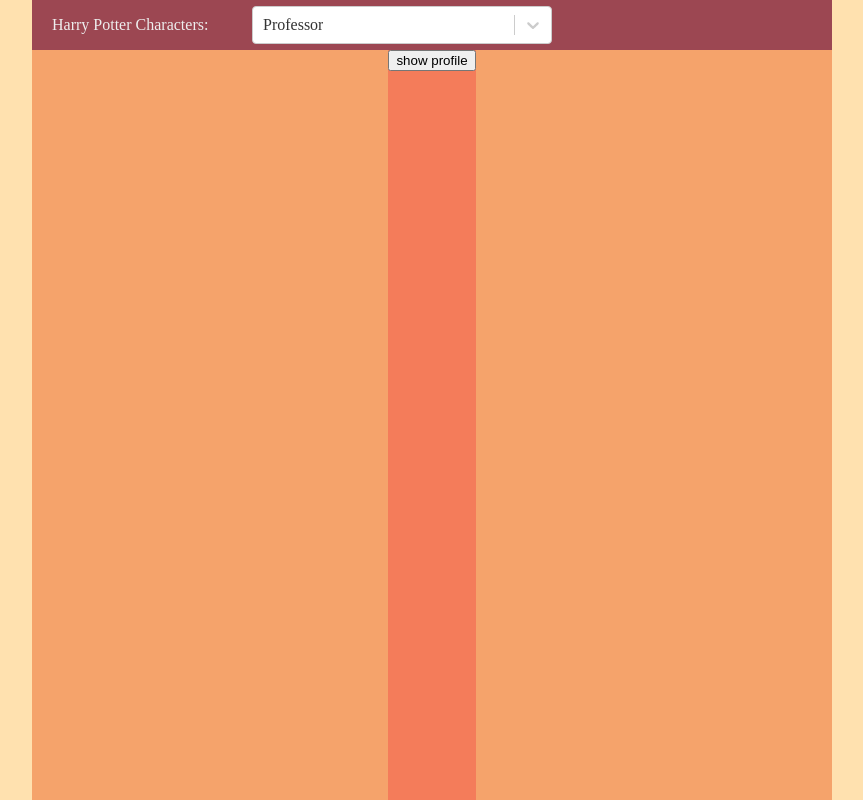
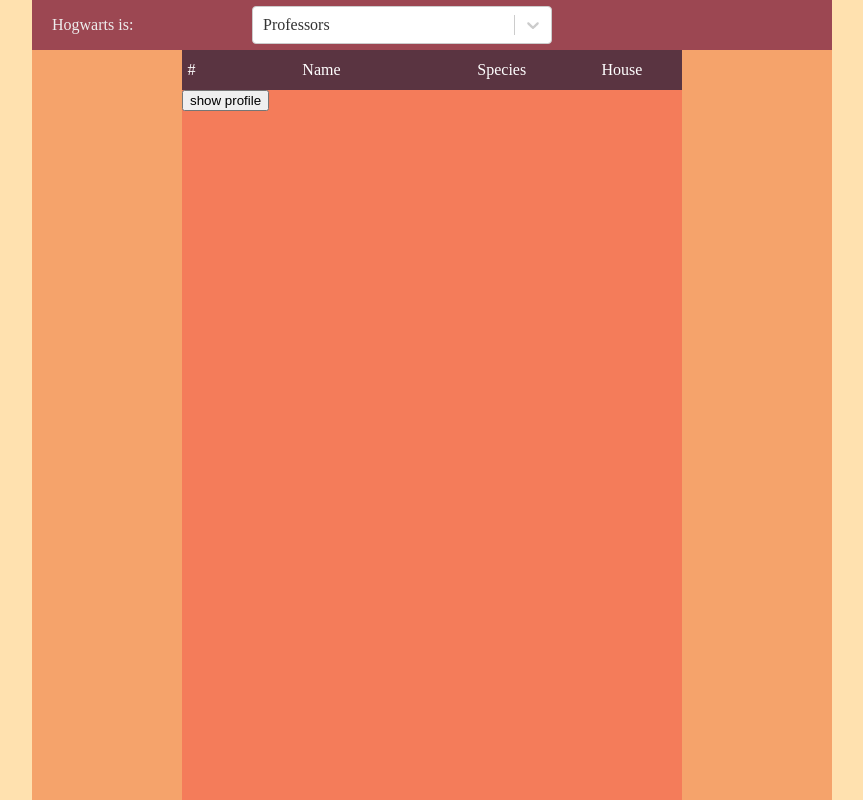
Before and after one commit to vaterpir/newpotter, a React app: page / in a window 1280 px wide. Shown: the whole page, without its empty margins (208-1071 px from the left). Built offline with nearby package versions, Linux system fonts and the light colour scheme.

Commit message:
add head table

```diff
--- a/src/components/App.js
+++ b/src/components/App.js
@@ -5,17 +5,13 @@
 
 import '../styles/App.css';
 const xhr = new XMLHttpRequest();
-const baseURL = 'https://www.potterapi.com/v1/';
-const keyURL =
-  '?key=$2a$10$dSooM7l5aj6uLNFOmwf/SObKzKhMgFSrbie2BUTrRmz5hw/jj6Wme';
-const mainURL = 'characters/';
 
 export const App = () => {
   const [displaySwitch, setDisplaySwitch] = useState(true);
   const [data, setData] = useState([]);
   const [avatar, setAvatar] = useState('');
 
-  const getAvatar = (url, type) => {
+  const getData = (url, type) => {
     if (type === 'avatar') setAvatar('/src/img/avatar.jpg');
     xhr.open('GET', url, true);
     xhr.onload = () => {
@@ -35,12 +31,12 @@
   return (
     <div className="App">
       <div className="content">
-        <Menu setSwitch={setDisplaySwitch} />
+        <Menu setSwitch={setDisplaySwitch} getData={getData} />
 
         <Table
           setSwitch={setDisplaySwitch}
           displaySwitch={displaySwitch}
-          getAvatar={getAvatar}
+          getAvatar={getData}
         />
 
         <Profile
--- a/src/components/Menu.js
+++ b/src/components/Menu.js
@@ -1,28 +1,38 @@
 import React from 'react';
 import Select from 'react-select';
 
+const baseURL = 'https://www.potterapi.com/v1/';
+const mainURL = 'characters/';
+const keyURL =
+  '?key=$2a$10$dSooM7l5aj6uLNFOmwf/SObKzKhMgFSrbie2BUTrRmz5hw/jj6Wme';
+
 const optionsSelect = [
-  { value: 'Professor', label: 'Professor' },
-  { value: 'Student', label: 'Student' },
-  { value: 'Other', label: 'Other' },
+  { value: 'Professors', label: 'Professors' },
+  { value: 'Students', label: 'Students' },
+  { value: 'Others', label: 'Others' },
 ];
 const customStyles = {
   option: (provided, state) => ({
     ...provided,
-    color: state.isSelected ? 'red' : 'blue',
+    color: state.isSelected ? '#5a3441' : '#9c4752',
   }),
 };
 
-export const Menu = ({ setSwitch }) => {
+export const Menu = ({ setSwitch, getData }) => {
+  const fullURL = `${baseURL}${mainURL}${keyURL}`;
+  const change = (type) => {
+    setSwitch(true);
+    getData(fullURL, type);
+  };
   return (
     <div className="Menu">
-      <div className="logoMenu">Harry Potter Characters:</div>
+      <div className="logoMenu">Hogwarts is:</div>
       <div>
         <Select
           defaultValue={optionsSelect[0]}
           options={optionsSelect}
           styles={customStyles}
-          onChange={() => setSwitch(true)}
+          onChange={(event) => change(event.value)}
         />
       </div>
     </div>
--- a/src/components/Table.js
+++ b/src/components/Table.js
@@ -5,6 +5,14 @@
 export const Table = ({ setSwitch, displaySwitch, getAvatar }) => {
   return (
     <div className={`Table ${!displaySwitch ? 'hidden' : ''}`}>
+      <div className="tableBox">
+        <div className="tableHead">
+          <div className="tableIndex">#</div>
+          <div className="tableName">Name</div>
+          <div className="tableSpecies">Species</div>
+          <div className="tableHouse">House</div>
+        </div>
+        <div className="tableContent">
           <button
             onClick={() => {
               setSwitch(false);
@@ -14,5 +22,7 @@
             show profile
           </button>
         </div>
+      </div>
+    </div>
   );
 };
--- a/src/styles/App.css
+++ b/src/styles/App.css
@@ -49,6 +49,45 @@
 .Table {
   background-color: #f47c5a;
   height: 100%;
+  width: 100%;
+  min-width: 280px;
+  max-width: 500px;
+}
+.tableHead {
+  background-color: #5a3441;
+  height: 40px;
+  width: 100%;
+  display: flex;
+  justify-content: flex-start;
+  align-items: center;
+  color: #fff;
+}
+.tableIndex {
+  width: 20px;
+  max-width: 30px;
+  display: flex;
+  justify-content: center;
+  align-items: center;
+}
+.tableName {
+  width: 50%;
+  display: flex;
+  justify-content: center;
+  align-items: center;
+}
+.tableSpecies {
+  width: 25%;
+  max-width: 180px;
+  display: flex;
+  justify-content: center;
+  align-items: center;
+}
+.tableHouse {
+  width: 25%;
+  max-width: 180px;
+  display: flex;
+  justify-content: center;
+  align-items: center;
 }
 
 .Profile {
@@ -155,7 +194,7 @@
   align-items: center;
   padding: 0 5px 0 0;
 }
-.mainProfile > div > div{
+.mainProfile > div > div {
   padding: 0 0 0 10px;
 }
 
```
Lines whose indentation alone changed are shown as unchanged.
